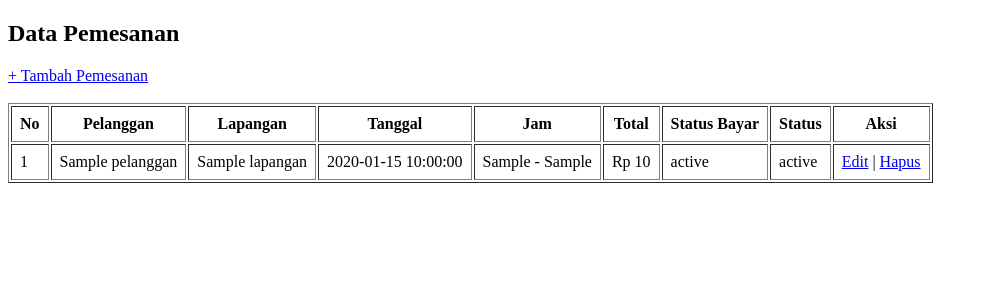
After one commit to tebbity/projek-prak-pem-web-kel-4, a PHP site: page /pemesanan/index.php in a window 1280 px wide. The commit adds this page. Shown: the top 300 px of the page, without its empty margins (0-988 px from the left). Run offline with PHP 8.4, Linux system fonts and the light colour scheme; tables that the repository leaves empty or names only in its code hold one stand-in row (values such as "Sample post").

Commit message:
tambah pemesanan index

```diff
--- a/Pelanggan/edit.php
+++ b/Pelanggan/edit.php
@@ -1,4 +1,5 @@
 <?php
+include '../cek_login.php';
 include '../koneksi.php';
 
 $id = $_GET['id'];
--- a/Pelanggan/hapus.php
+++ b/Pelanggan/hapus.php
@@ -1,4 +1,5 @@
 <?php
+include '../cek_login.php';
 include '../koneksi.php';
 
 $id = $_GET['id'];
--- a/Pelanggan/index.php
+++ b/Pelanggan/index.php
@@ -1,4 +1,5 @@
 <?php
+include '../cek_login.php';
 include '../koneksi.php';
 $data = mysqli_query($koneksi, "SELECT * FROM pelanggan");
 ?>
--- a/Pelanggan/tambah.php
+++ b/Pelanggan/tambah.php
@@ -1,4 +1,5 @@
 <?php
+include '../cek_login.php';
 include '../koneksi.php';
 
 if (isset($_POST['simpan'])) {
--- a/lapangan/edit.php
+++ b/lapangan/edit.php
@@ -1,4 +1,5 @@
 <?php
+include '../cek_login.php';
 include '../koneksi.php';
 
 $id = $_GET['id'];
--- a/lapangan/hapus.php
+++ b/lapangan/hapus.php
@@ -1,4 +1,5 @@
 <?php
+include '../cek_login.php';
 include '../koneksi.php';
 
 $id = $_GET['id'];
--- a/lapangan/index.php
+++ b/lapangan/index.php
@@ -1,4 +1,5 @@
 <?php
+include '../cek_login.php';
 include '../koneksi.php';
 $data = mysqli_query($koneksi, "SELECT * FROM lapangan");
 ?>
--- a/lapangan/tambah.php
+++ b/lapangan/tambah.php
@@ -1,4 +1,5 @@
 <?php
+include '../cek_login.php';
 include '../koneksi.php';
 
 if (isset($_POST['simpan'])) {
--- /dev/null
+++ b/logout.php
@@ -0,0 +1,6 @@
+<?php
+session_start();
+session_destroy();
+header("Location: login.php");
+exit;
+?>
--- /dev/null
+++ b/pemesanan/index.php
@@ -0,0 +1,49 @@
+<?php
+include '../koneksi.php';
+
+$data = mysqli_query($koneksi, "SELECT pemesanan.*, pelanggan.nama, lapangan.nama_lapangan
+    FROM pemesanan
+    JOIN pelanggan ON pemesanan.id_pelanggan = pelanggan.id_pelanggan
+    JOIN lapangan ON pemesanan.id_lapangan = lapangan.id_lapangan
+    ORDER BY pemesanan.tanggal DESC");
+?>
+<!DOCTYPE html>
+<html>
+<head>
+    <title>Data Pemesanan</title>
+</head>
+<body>
+    <h2>Data Pemesanan</h2>
+    <a href="tambah.php">+ Tambah Pemesanan</a>
+    <br><br>
+    <table border="1" cellpadding="8">
+        <tr>
+            <th>No</th>
+            <th>Pelanggan</th>
+            <th>Lapangan</th>
+            <th>Tanggal</th>
+            <th>Jam</th>
+            <th>Total</th>
+            <th>Status Bayar</th>
+            <th>Status</th>
+            <th>Aksi</th>
+        </tr>
+        <?php $no = 1; while ($row = mysqli_fetch_array($data)) { ?>
+        <tr>
+            <td><?= $no++ ?></td>
+            <td><?= $row['nama'] ?></td>
+            <td><?= $row['nama_lapangan'] ?></td>
+            <td><?= $row['tanggal'] ?></td>
+            <td><?= $row['jam_mulai'] ?> - <?= $row['jam_selesai'] ?></td>
+            <td>Rp <?= number_format($row['total_harga'], 0, ',', '.') ?></td>
+            <td><?= $row['status_bayar'] ?></td>
+            <td><?= $row['status_pemesanan'] ?></td>
+            <td>
+                <a href="edit.php?id=<?= $row['id_pemesanan'] ?>">Edit</a> |
+                <a href="hapus.php?id=<?= $row['id_pemesanan'] ?>" onclick="return confirm('Yakin hapus?')">Hapus</a>
+            </td>
+        </tr>
+        <?php } ?>
+    </table>
+</body>
+</html>
```
Also changed, not shown: cek_login.php (added, +7 -0 lines), login.php (added, +44 -0 lines).
